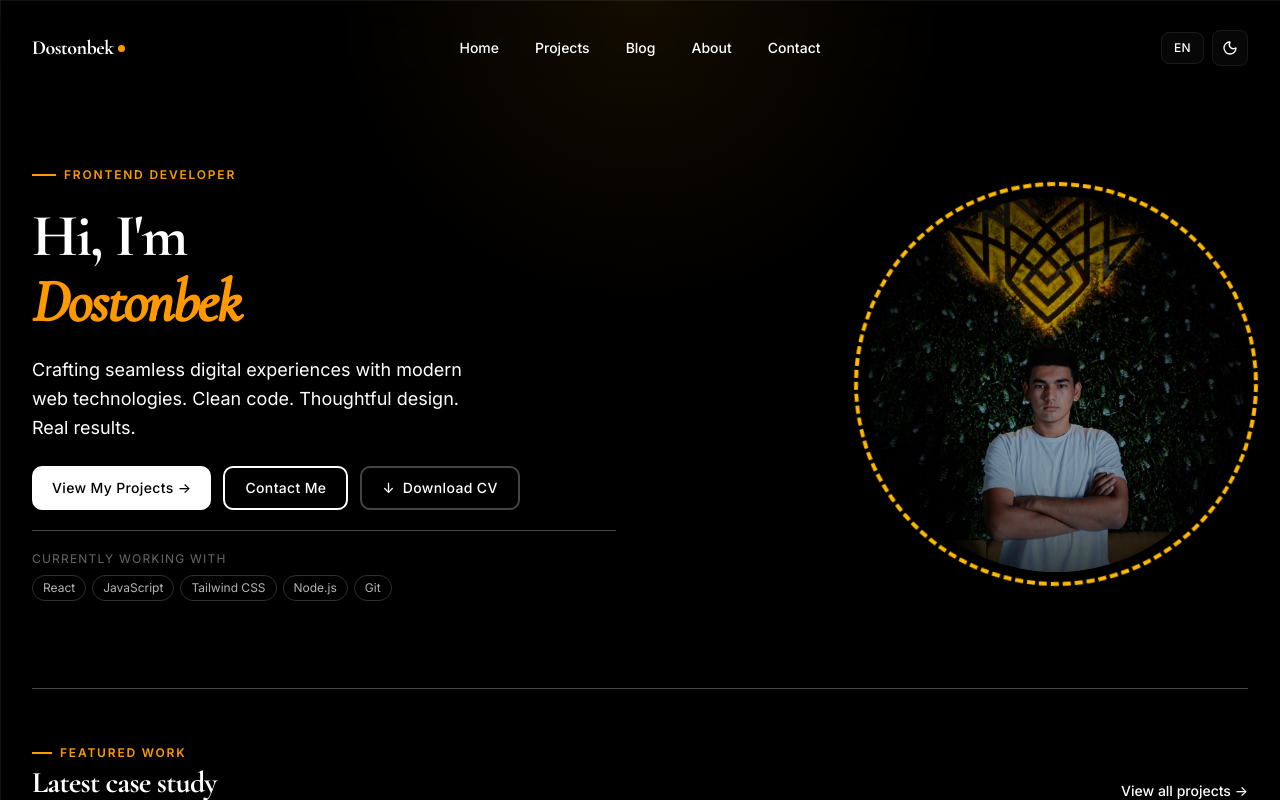
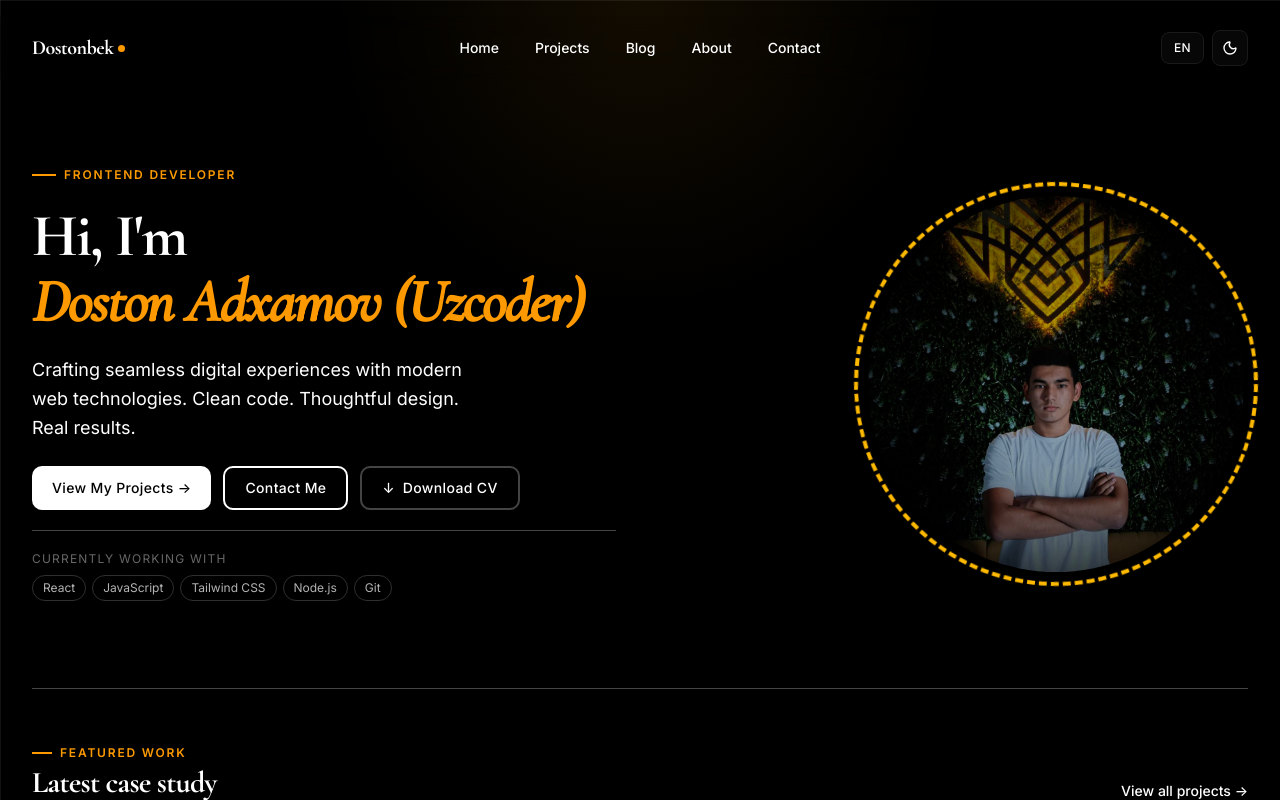
Before and after one commit to dostonadxamovcode/Dostonbek-s-portfolio, a React (Vite) app: page / in a window 1280 px wide. Shown: the top 800 px of the page. Built offline with nearby package versions, Linux system fonts and the light colour scheme.

Commit message:
initial commit

```diff
--- a/index.html
+++ b/index.html
@@ -11,12 +11,12 @@
   </script>
 
   <!-- Primary Meta Tags -->
-  <title>Doston Adxamov | Adxamovv — Frontend Developer</title>
-  <meta name="title" content="Doston Adxamov | Adxamovv — Frontend Developer" />
+  <title>Doston Adxamov (Uzcoder) | Frontend Developer | adxamovv.uz</title>
+  <meta name="title" content="Doston Adxamov (Uzcoder) | Frontend Developer | adxamovv.uz" />
   <meta name="description"
-    content="Doston Adxamov (Adxamovv) — Frontend Developer from Fergana, Uzbekistan. Building fast, accessible web experiences with React, JavaScript, Node.js and Tailwind CSS." />
+    content="Doston Adxamov, known as Uzcoder — Frontend Developer and React Developer from Fergana, Uzbekistan. Building fast, accessible web apps with React, JavaScript, Node.js and Tailwind CSS." />
   <meta name="keywords"
-    content="Doston Adxamov, Dostonbek Adxamov, Adxamov Doston, adxamov, adxamovv, adxamovv.uz, Frontend Developer, Frontend Developer, React Developer, JavaScript Developer, Web Developer Uzbekistan, Fergana developer" />
+    content="Doston Adxamov, Dostonbek Adxamov, Adxamov Doston, Uzcoder, Uzcoder Frontend Developer, Doston Frontend Developer, adxamov, adxamovv, adxamovv.uz, Frontend Developer, Frontend Developer Uzbekistan, React Developer, React Developer Uzbekistan, JavaScript Developer, Web Developer Uzbekistan, Fergana developer" />
   <meta name="author" content="Doston Adxamov" />
   <meta name="robots" content="index, follow" />
   <meta name="language" content="English" />
@@ -31,12 +31,12 @@
   <!-- Open Graph / Facebook -->
   <meta property="og:type" content="website" />
   <meta property="og:url" content="https://adxamovv.uz/" />
-  <meta property="og:site_name" content="Adxamovv" />
-  <meta property="og:title" content="Doston Adxamov | Adxamovv — Frontend Developer" />
+  <meta property="og:site_name" content="Doston Adxamov — Uzcoder" />
+  <meta property="og:title" content="Doston Adxamov (Uzcoder) | Frontend Developer | adxamovv.uz" />
   <meta property="og:description"
-    content="Doston Adxamov (Adxamovv) — Frontend Developer from Fergana, Uzbekistan. Building fast, accessible web experiences with React, JavaScript, Node.js and Tailwind CSS." />
+    content="Doston Adxamov, known as Uzcoder — Frontend Developer and React Developer from Fergana, Uzbekistan. Building fast, accessible web apps with React, JavaScript, Node.js and Tailwind CSS." />
   <meta property="og:image" content="https://adxamovv.uz/person.jpg" />
-  <meta property="og:image:alt" content="Doston Adxamov — Frontend Developer" />
+  <meta property="og:image:alt" content="Doston Adxamov (Uzcoder) — Frontend Developer" />
   <meta property="og:image:width" content="831" />
   <meta property="og:image:height" content="726" />
   <meta property="og:locale" content="en_US" />
@@ -44,11 +44,11 @@
   <!-- Twitter Card -->
   <meta name="twitter:card" content="summary_large_image" />
   <meta name="twitter:url" content="https://adxamovv.uz/" />
-  <meta name="twitter:title" content="Doston Adxamov | Adxamovv — Frontend Developer" />
+  <meta name="twitter:title" content="Doston Adxamov (Uzcoder) | Frontend Developer | adxamovv.uz" />
   <meta name="twitter:description"
-    content="Doston Adxamov (Adxamovv) — Frontend Developer from Fergana, Uzbekistan. Building fast, accessible web experiences with React, JavaScript, Node.js and Tailwind CSS." />
+    content="Doston Adxamov, known as Uzcoder — Frontend Developer and React Developer from Fergana, Uzbekistan. Building fast, accessible web apps with React, JavaScript, Node.js and Tailwind CSS." />
   <meta name="twitter:image" content="https://adxamovv.uz/person.jpg" />
-  <meta name="twitter:image:alt" content="Doston Adxamov — Frontend Developer" />
+  <meta name="twitter:image:alt" content="Doston Adxamov (Uzcoder) — Frontend Developer" />
 
   <!-- Structured Data: Person -->
   <script type="application/ld+json">
@@ -56,11 +56,11 @@
     "@context": "https://schema.org",
     "@type": "Person",
     "name": "Doston Adxamov",
-    "alternateName": ["Dostonbek Adxamov", "Adxamov", "Adxamovv"],
+    "alternateName": ["Dostonbek Adxamov", "Adxamov", "Adxamovv", "Uzcoder", "UzCoder"],
     "url": "https://adxamovv.uz",
     "image": "https://adxamovv.uz/person.jpg",
     "jobTitle": "Frontend Developer",
-    "description": "Frontend Developer from Fergana, Uzbekistan specializing in React, JavaScript, Node.js and Tailwind CSS.",
+    "description": "Doston Adxamov (Uzcoder) — Frontend Developer and React Developer from Fergana, Uzbekistan. Specializes in React, JavaScript, Node.js and Tailwind CSS.",
     "address": {
       "@type": "PostalAddress",
       "addressLocality": "Fergana",
@@ -68,14 +68,17 @@
     },
     "sameAs": [
       "https://github.com/dostonadxamovcode",
-      "https://www.linkedin.com/in/doston-adxamov-47709a320/"
+      "https://www.linkedin.com/in/doston-adxamov-47709a320/",
+      "https://t.me/uzcoder_offical",
+      "https://t.me/UzCoder018"
     ],
     "worksFor": {
       "@type": "Organization",
       "name": "Adxamovv",
       "url": "https://adxamovv.uz"
     },
-    "knowsAbout": ["React", "JavaScript", "Node.js", "Tailwind CSS", "HTML5", "CSS3", "Git", "Vite"]
+    "knowsAbout": ["React", "JavaScript", "Node.js", "Tailwind CSS", "HTML5", "CSS3", "Git", "Vite"],
+    "knowsLanguage": ["Uzbek", "Russian", "English"]
   }
   </script>
 
@@ -85,15 +88,18 @@
     "@context": "https://schema.org",
     "@type": "Organization",
     "name": "Adxamovv",
+    "alternateName": "Uzcoder",
     "url": "https://adxamovv.uz",
     "logo": "https://adxamovv.uz/favicon.svg",
-    "description": "Adxamovv — personal brand of Doston Adxamov, Frontend Developer from Uzbekistan.",
+    "description": "Adxamovv — personal brand of Doston Adxamov (Uzcoder), Frontend Developer and React Developer from Uzbekistan.",
     "founder": {
       "@type": "Person",
-      "name": "Doston Adxamov"
+      "name": "Doston Adxamov",
+      "alternateName": "Uzcoder"
     },
     "sameAs": [
-      "https://github.com/dostonadxamovcode"
+      "https://github.com/dostonadxamovcode",
+      "https://t.me/uzcoder_offical"
     ]
   }
   </script>
--- a/src/locales/en.js
+++ b/src/locales/en.js
@@ -11,7 +11,7 @@ export default {
   home: {
     eyebrow: "Frontend Developer",
     greeting: "Hi, I'm",
-    name: "Dostonbek",
+    name: "Doston Adxamov (Uzcoder)",
     description:
       "Crafting seamless digital experiences with modern web technologies. Clean code. Thoughtful design. Real results.",
     viewProjects: "View My Projects",
@@ -25,7 +25,7 @@ export default {
 
   about: {
     eyebrow: "About Me",
-    name: "Dostonbek",
+    name: "Doston Adxamov",
     basedIn: "Based in",
     basedInValue: "Fergana, Uzbekistan",
     focus: "Focus",
@@ -35,7 +35,7 @@ export default {
     getInTouch: "Get in touch",
     bioLabel: "Bio",
     bioText:
-      "I'm a frontend developer passionate about building clean, fast, and accessible web experiences. I focus on writing maintainable code and thoughtful UI design. Currently open to new opportunities.",
+      "I'm Doston Adxamov — a Frontend Developer and React Developer from Fergana, Uzbekistan. Known online as Uzcoder, I build clean, fast, and accessible web experiences with React, JavaScript, and Tailwind CSS. Currently open to new opportunities.",
     techStackLabel: "Tech Stack",
     frontend: "Frontend",
     tools: "Tools",
@@ -223,6 +223,6 @@ export default {
   },
 
   footer: {
-    rights: "© 2026 Dostonbek. All rights reserved.",
+    rights: "© 2026 Doston Adxamov (Uzcoder). All rights reserved.",
   },
 };
--- a/src/pages/About.jsx
+++ b/src/pages/About.jsx
@@ -90,9 +90,9 @@ export default function About() {
 
   return (
     <div className="max-w-6xl mx-auto py-10 sm:py-16">
-      <title>About Doston Adxamov | Adxamovv — Frontend Developer from Uzbekistan</title>
-      <meta name="description" content="Learn about Doston Adxamov (Adxamovv), a Frontend Developer from Fergana, Uzbekistan. Skills in React, JavaScript, Node.js, Tailwind CSS, and more." />
-      <meta property="og:title" content="About Doston Adxamov | Adxamovv" />
+      <title>About Doston Adxamov (Uzcoder) | Frontend Developer from Uzbekistan</title>
+      <meta name="description" content="Learn about Doston Adxamov (Uzcoder), a Frontend Developer and React Developer from Fergana, Uzbekistan. Skills in React, JavaScript, Node.js, Tailwind CSS and more." />
+      <meta property="og:title" content="About Doston Adxamov (Uzcoder) | Frontend Developer from Uzbekistan" />
       <meta property="og:url" content="https://adxamovv.uz/about" />
       <link rel="canonical" href="https://adxamovv.uz/about" />
       <div className="xl:grid xl:grid-cols-[300px_1fr] xl:gap-16">
@@ -102,7 +102,7 @@ export default function About() {
           <div className="flex items-center gap-4 xl:flex-col xl:items-start xl:gap-5">
             <img
               src="/person.jpg"
-              alt="Doston Adxamov — Frontend Developer"
+              alt="Doston Adxamov (Uzcoder) — Frontend Developer from Fergana, Uzbekistan"
               loading="lazy"
               width={831}
               height={726}
--- a/src/pages/Blog.jsx
+++ b/src/pages/Blog.jsx
@@ -42,9 +42,9 @@ export default function Blog() {
 
   return (
     <div className="max-w-4xl mx-auto py-10 sm:py-16 space-y-10">
-      <title>Blog by Doston Adxamov | Adxamovv — Frontend, UI/UX & Career</title>
-      <meta name="description" content="Blog by Doston Adxamov (Adxamovv): practical notes on React, responsive design, and web development career tips from a Frontend Developer in Uzbekistan." />
-      <meta property="og:title" content="Blog | Adxamovv — Doston Adxamov" />
+      <title>Blog by Doston Adxamov (Uzcoder) | Frontend Developer — adxamovv.uz</title>
+      <meta name="description" content="Blog by Doston Adxamov (Uzcoder): practical notes on React, responsive design, and web development from a Frontend Developer in Uzbekistan." />
+      <meta property="og:title" content="Blog — Doston Adxamov (Uzcoder) | Frontend Developer" />
       <meta property="og:url" content="https://adxamovv.uz/blog" />
       <link rel="canonical" href="https://adxamovv.uz/blog" />
       <div ref={headerRef} className="space-y-2">
--- a/src/pages/Contact.jsx
+++ b/src/pages/Contact.jsx
@@ -82,9 +82,9 @@ export default function Contact() {
 
   return (
     <div className="max-w-2xl mx-auto py-10 sm:py-16 space-y-10">
-      <title>Contact Doston Adxamov | Adxamovv — Get in Touch</title>
-      <meta name="description" content="Get in touch with Doston Adxamov (Adxamovv), Frontend Developer. Available for freelance projects, collaborations and new opportunities." />
-      <meta property="og:title" content="Contact Doston Adxamov | Adxamovv" />
+      <title>Contact Doston Adxamov (Uzcoder) | Frontend Developer — adxamovv.uz</title>
+      <meta name="description" content="Get in touch with Doston Adxamov (Uzcoder), Frontend Developer and React Developer from Uzbekistan. Available for freelance projects and new opportunities." />
+      <meta property="og:title" content="Contact — Doston Adxamov (Uzcoder) | Frontend Developer" />
       <meta property="og:url" content="https://adxamovv.uz/contact" />
       <link rel="canonical" href="https://adxamovv.uz/contact" />
 
--- a/src/pages/Home.jsx
+++ b/src/pages/Home.jsx
@@ -34,9 +34,9 @@ export default function Home() {
 
   return (
     <>
-      <title>Doston Adxamov | Adxamovv — Frontend Developer</title>
-      <meta name="description" content="Doston Adxamov (Adxamovv) — Frontend Developer from Fergana, Uzbekistan. Building fast, clean web experiences with React, JavaScript and Tailwind CSS." />
-      <meta property="og:title" content="Doston Adxamov | Adxamovv — Frontend Developer" />
+      <title>Doston Adxamov (Uzcoder) | Frontend Developer | adxamovv.uz</title>
+      <meta name="description" content="Doston Adxamov, known as Uzcoder — Frontend Developer and React Developer from Fergana, Uzbekistan. Building clean web experiences with React, JavaScript and Tailwind CSS." />
+      <meta property="og:title" content="Doston Adxamov (Uzcoder) | Frontend Developer | adxamovv.uz" />
       <meta property="og:url" content="https://adxamovv.uz/" />
       <link rel="canonical" href="https://adxamovv.uz/" />
       <style>{`
@@ -141,7 +141,7 @@ export default function Home() {
             ></div>
             <img
               src={photo}
-              alt="Doston Adxamov — Frontend Developer, Adxamovv"
+              alt="Doston Adxamov (Uzcoder) — Frontend Developer from Uzbekistan"
               fetchPriority="high"
               width={1080}
               height={1080}
--- a/src/pages/Project.jsx
+++ b/src/pages/Project.jsx
@@ -38,9 +38,9 @@ export default function Projects() {
 
   return (
     <div className="max-w-5xl mx-auto py-10 sm:py-16 space-y-10">
-      <title>Projects by Doston Adxamov | Adxamovv Portfolio</title>
-      <meta name="description" content="Explore web development projects by Doston Adxamov (Adxamovv): EduManage, Healthy Food and more. Built with React, Node.js, and Tailwind CSS." />
-      <meta property="og:title" content="Projects by Doston Adxamov | Adxamovv" />
+      <title>Projects by Doston Adxamov (Uzcoder) | Frontend Developer Portfolio</title>
+      <meta name="description" content="Explore web development projects by Doston Adxamov (Uzcoder): EduManage, CEFR Mock and more. Built with React, JavaScript, and Tailwind CSS." />
+      <meta property="og:title" content="Projects — Doston Adxamov (Uzcoder) | Frontend Developer" />
       <meta property="og:url" content="https://adxamovv.uz/projects" />
       <link rel="canonical" href="https://adxamovv.uz/projects" />
       <div ref={headerRef} className="space-y-2 max-w-2xl">
```
Also changed, not shown: public/manifest.json.
